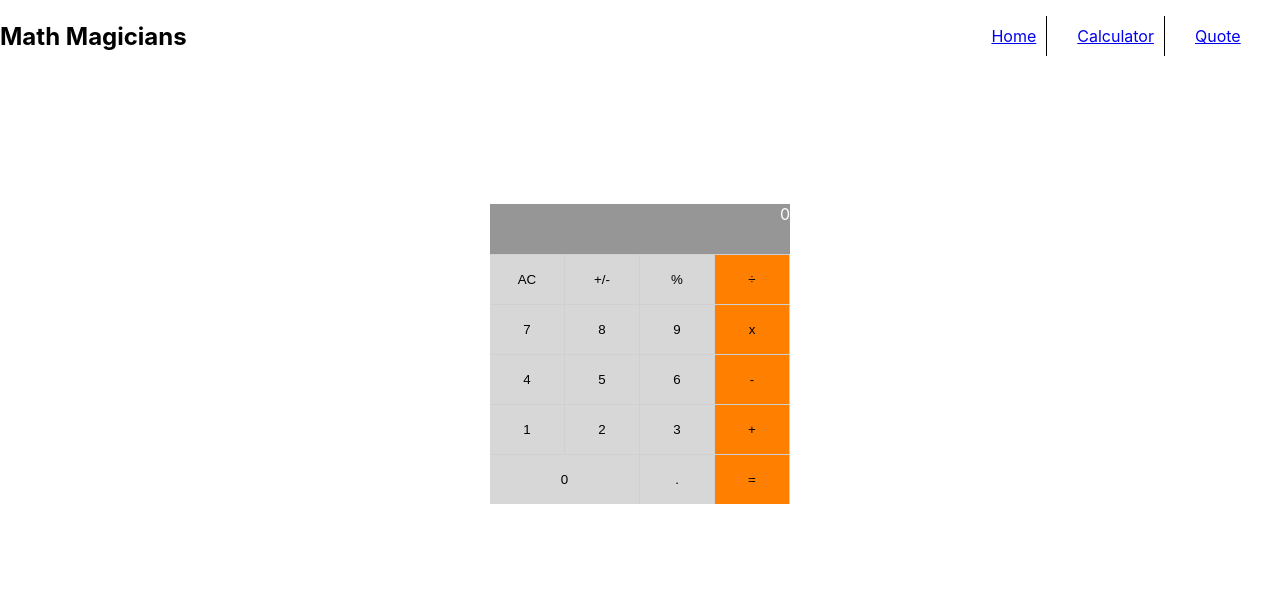
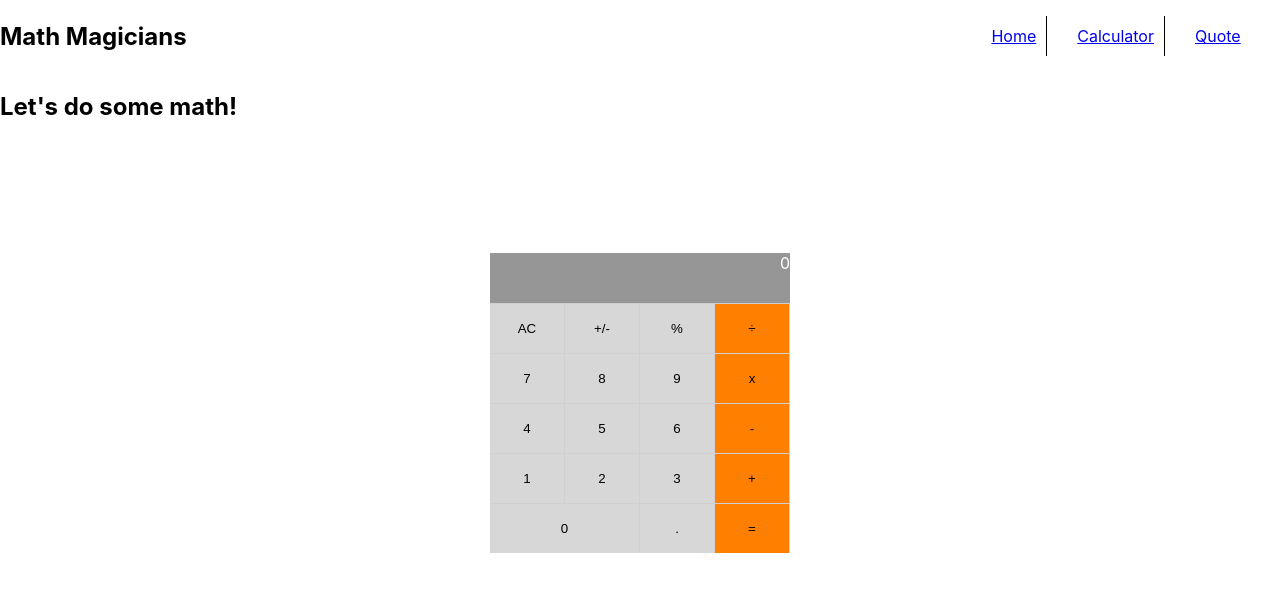
Before and after one commit to tsheporamantso/math-magicians, a React (Create React App) app: page /container in a window 1280 px wide. Shown: the top 592 px of the page. Built offline with nearby package versions, Linux system fonts and the light colour scheme.

Commit message:
Add h2 tag with text

```diff
--- a/src/components/MyCalculator.js
+++ b/src/components/MyCalculator.js
@@ -12,6 +12,11 @@ function Calculator() {
   };
 
   return (
+    <>
+      <div className="wrapper">
+        <div className="header-container">
+          <h2>Let&apos;s do some math!</h2>
+        </div>
         <div className="container">
           <div className="child__result">
             {total}
@@ -48,6 +53,8 @@ function Calculator() {
             <button type="button" className="button_key equal" onClick={calculateResult}>=</button>
           </div>
         </div>
+      </div>
+    </>
   );
 }
 
```
Lines whose indentation alone changed are shown as unchanged.
